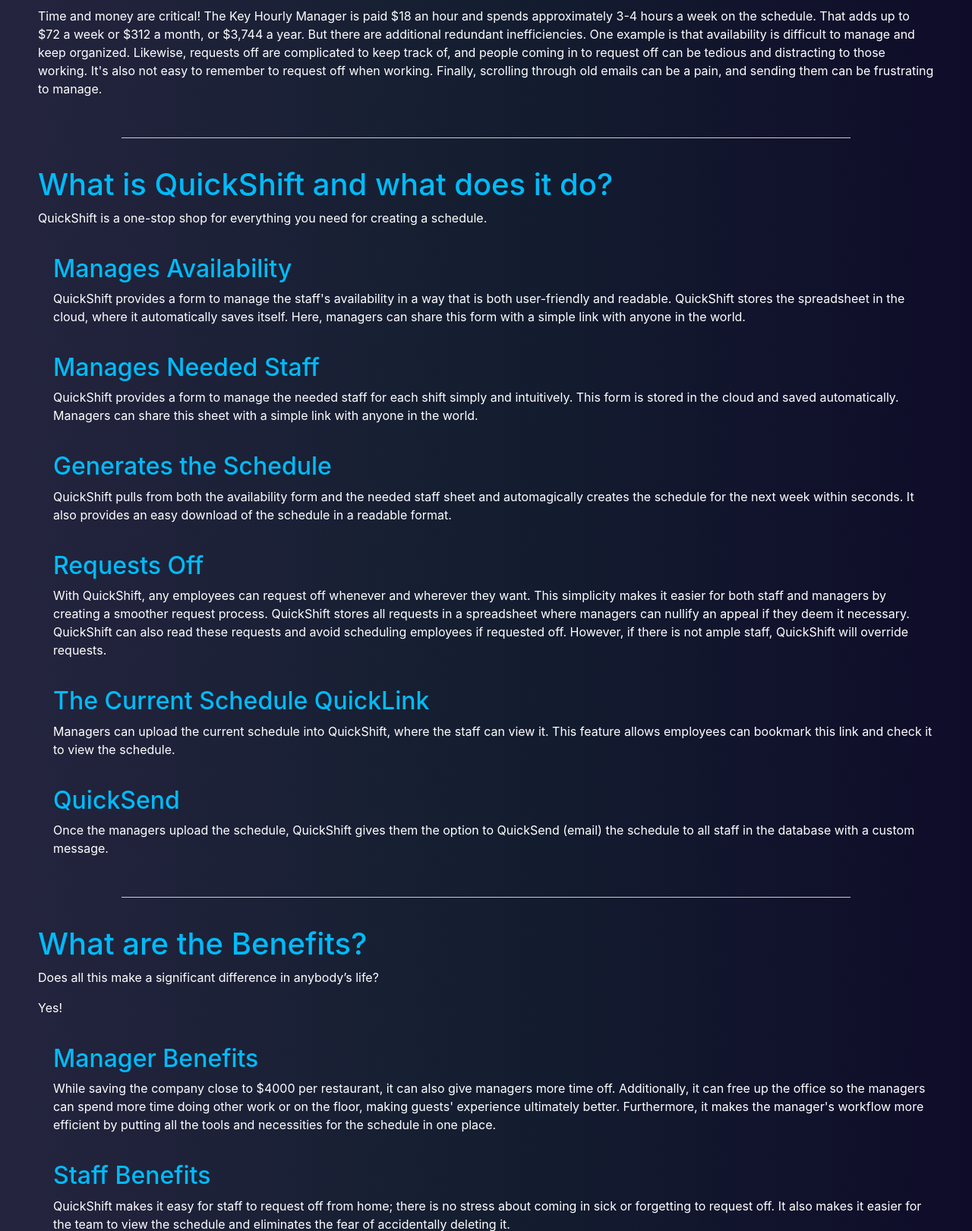
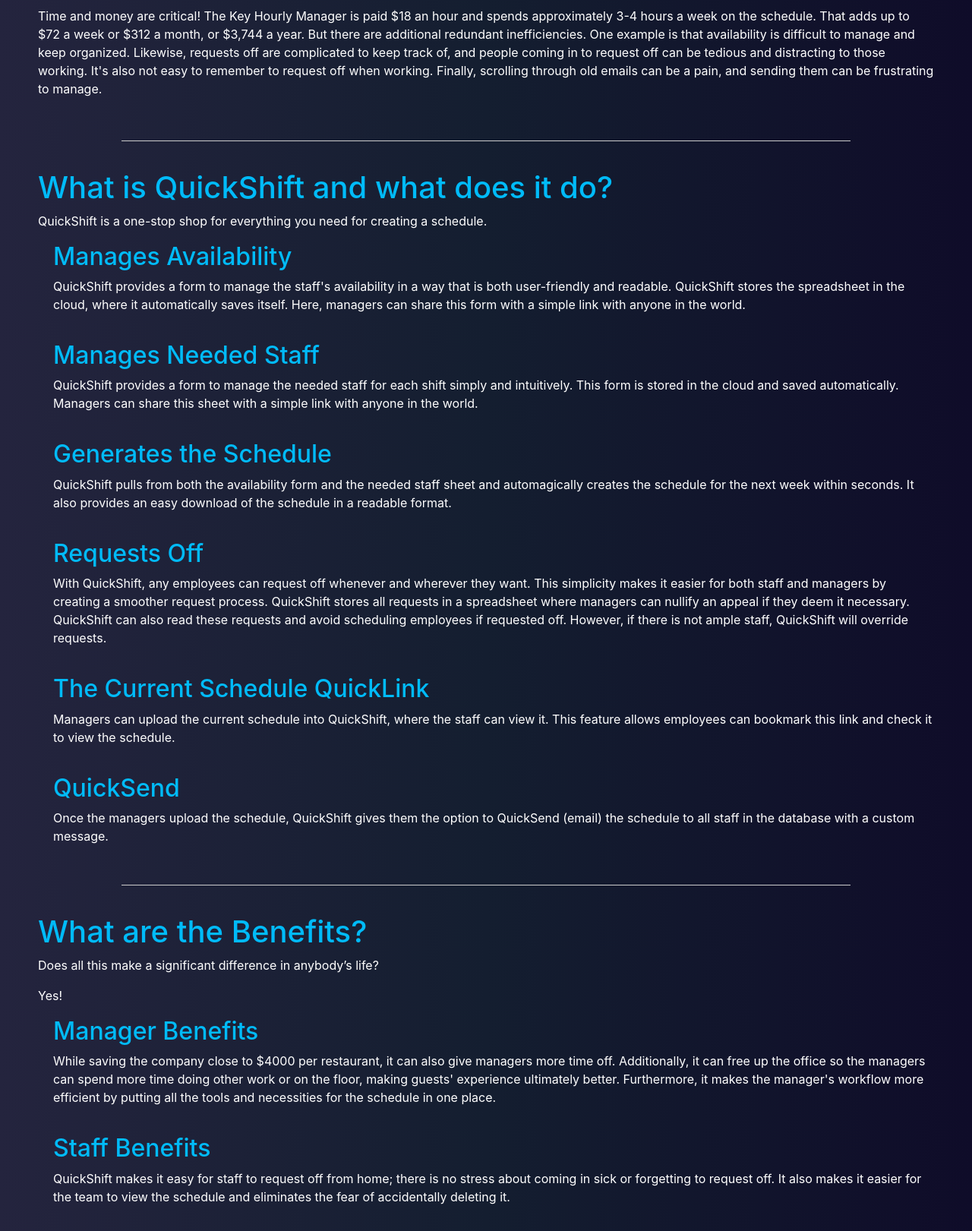
Before and after one commit to Nick22morris/QuickShift, a Django app: page /why in a window 1280 px wide. Shown: the part 341-1962 px from the top of the page at 76% size. Run offline with Django 4.2, Linux system fonts and the light colour scheme; some libraries are stand-ins or nearby versions.

Commit message:
Updated UI

```diff
--- a/mysite/static/css/styles.css
+++ b/mysite/static/css/styles.css
@@ -203,7 +203,6 @@ p {
 .big {
   padding-top: 20px;
   padding-right: 50px;
-  padding-bottom: 20px;
   padding-left: 50px;
 }
 .medium {
--- a/mysite/templates/why.html
+++ b/mysite/templates/why.html
@@ -23,6 +23,7 @@
     <h1>The Problem</h1>
     <p>Time and money are critical! The Key Hourly Manager is paid $18 an hour and spends approximately 3-4 hours a week on the schedule. That adds up to $72 a week or $312 a month, or $3,744 a year. But there are additional redundant inefficiencies. One example is that availability is difficult to manage and keep organized. Likewise, requests off are complicated to keep track of, and people coming in to request off can be tedious and distracting to those working. It's also not easy to remember to request off when working. Finally, scrolling through old emails can be a pain, and sending them can be frustrating to manage.</p>
   </div>
+  <br>
   <center>
   <hr>
   </center>
```
